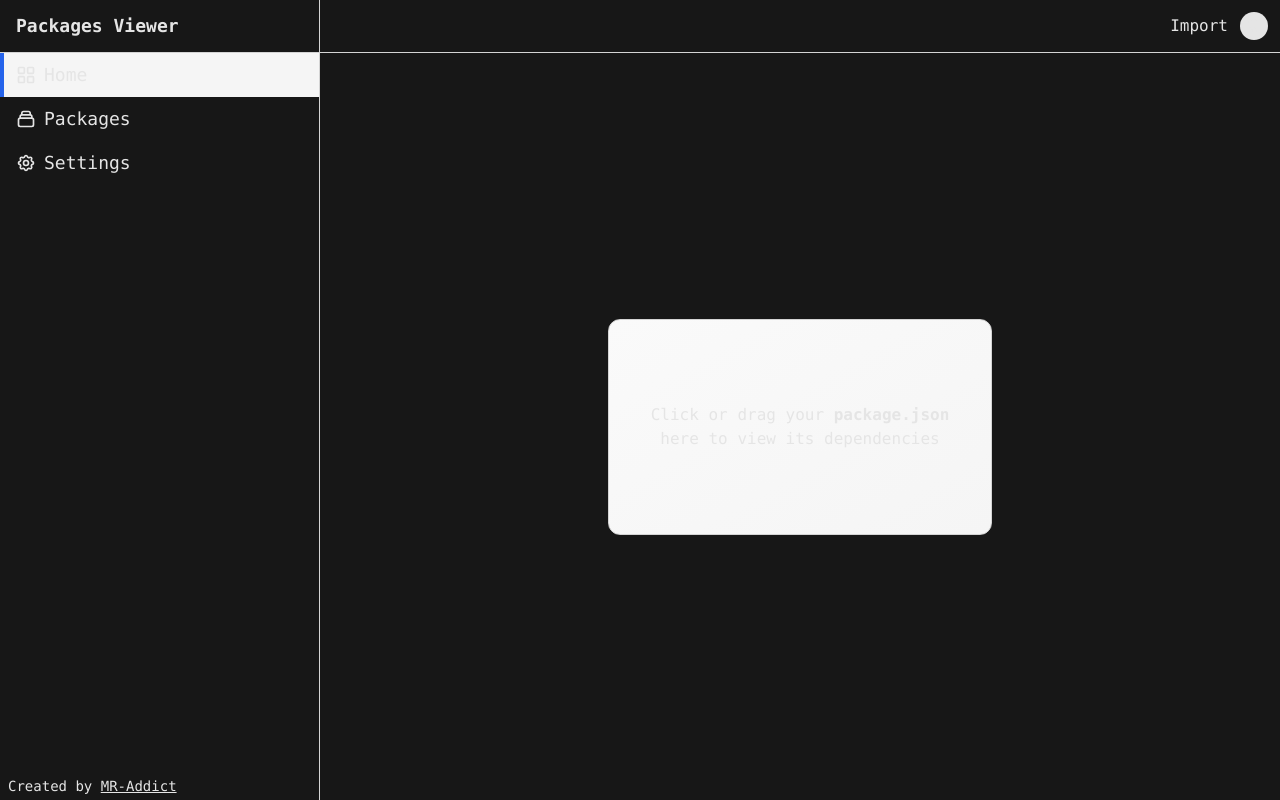
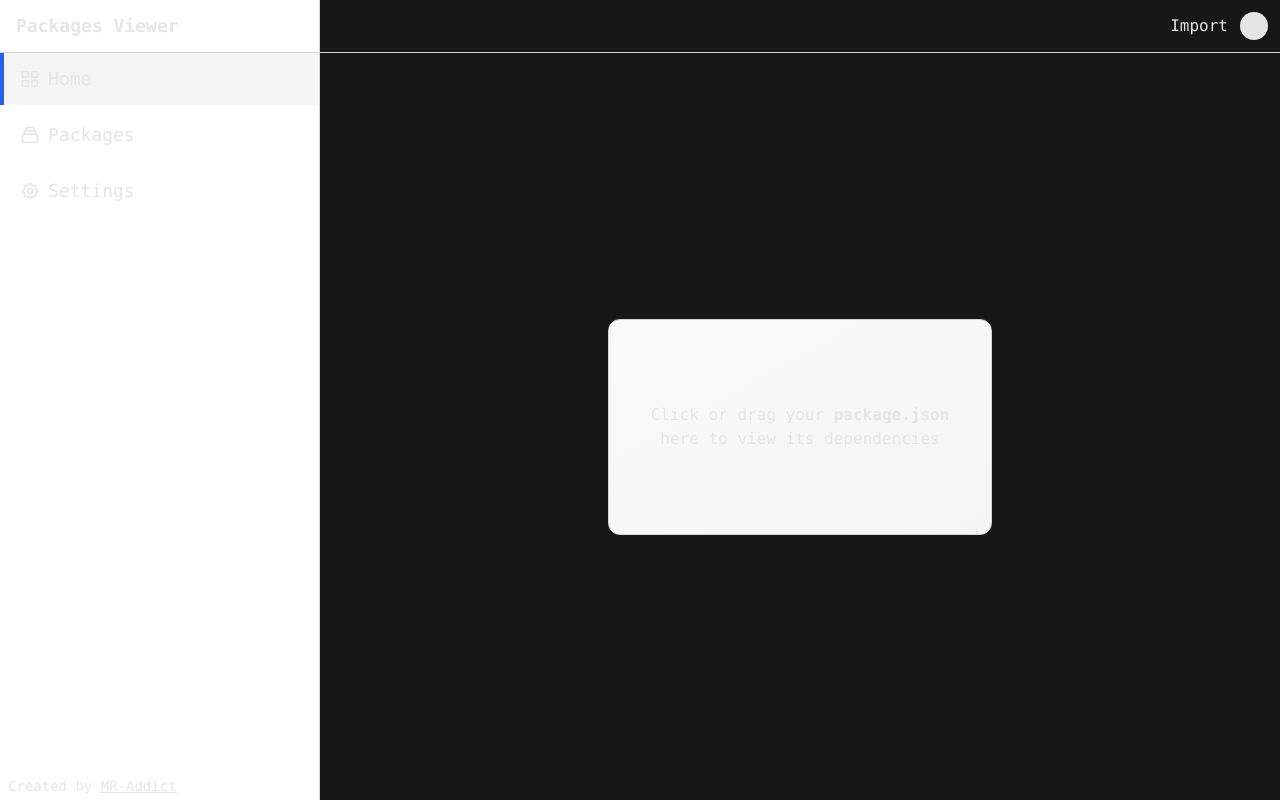
Before and after one commit to MR-Addict/packages-viewer, a React (Vite) app: page /#/ in a window 1280 px wide. Built offline with nearby package versions, Linux system fonts and the light colour scheme.

Commit message:
impr: improve sidebar toggle method

```diff
--- a/package.json
+++ b/package.json
@@ -4,7 +4,7 @@
   "version": "0.0.0",
   "type": "module",
   "scripts": {
-    "dev": "vite",
+    "dev": "vite --host",
     "preview": "vite preview",
     "build": "tsc -b && vite build",
     "format": "prettier -c --write ."
--- a/src/app.module.css
+++ /dev/null
@@ -1,15 +0,0 @@
-.container {
-  @apply flex-1 flex flex-col;
-
-  & .content {
-    @apply flex-1 p-4 flex flex-col;
-  }
-
-  &.open-sidebar {
-    @apply overflow-x-hidden;
-
-    & .content {
-      width: calc(100vw + var(--sidebar-width));
-    }
-  }
-}
--- a/src/app.tsx
+++ b/src/app.tsx
@@ -1,23 +1,17 @@
-import clsx from "clsx";
 import { Outlet } from "react-router-dom";
 
 import Navbar from "./components/Navbar";
 import Sidebar from "./components/Sidebar";
 
-import style from "./app.module.css";
-import { useAppContext } from "./contexts/app";
-
 export default function App() {
-  const { openSidebar } = useAppContext();
-
   return (
-    <main>
+    <main className="flex-1 flex flex-col lg:flex-row">
       <Sidebar />
 
-      <section className={clsx(style.container, { [style["open-sidebar"]]: openSidebar })}>
+      <section className="flex-1 flex flex-col">
         <Navbar />
 
-        <div className={style.content}>
+        <div className="p-4 flex-1 flex flex-col">
           <Outlet />
         </div>
       </section>
--- a/src/components/Sidebar/index.module.css
+++ b/src/components/Sidebar/index.module.css
@@ -1,15 +1,13 @@
 .wrapper {
   height: 100vh;
   height: 100dvh;
-  transition: width 500ms;
-  width: var(--sidebar-width);
+  transition: width 300ms;
 
-  @apply flex flex-col sticky lg:top-0 c-border-r overflow-hidden whitespace-nowrap;
+  @apply overflow-hidden whitespace-nowrap;
+  @apply z-10 w-0 flex flex-col fixed lg:sticky top-0 bg-white dark:bg-neutral-900;
 
-  @media (width < 1024px) {
-    &.hide {
-      width: 0;
-    }
+  &.active {
+    @apply w-80 c-border-r;
   }
 }
 
@@ -18,11 +16,11 @@
 }
 
 .links {
-  @apply flex flex-col;
+  @apply flex flex-col gap-1;
 
   & .link {
     @apply border-l-4 border-l-transparent;
-    @apply flex flex-row items-center gap-2 py-2 px-3;
+    @apply flex flex-row items-center gap-2 py-3 pl-4;
 
     & h2 {
       @apply text-lg;
--- a/src/components/Sidebar/index.tsx
+++ b/src/components/Sidebar/index.tsx
@@ -1,19 +1,23 @@
 import clsx from "clsx";
-import { useMemo } from "react";
+import { useMemo, useRef } from "react";
 import { Link, useLocation } from "react-router-dom";
 
 import style from "./index.module.css";
+import useClickOutside from "@/hooks/useClickOutside";
+
 import { sidebar } from "@/data/sidebar";
 import { useAppContext } from "@/contexts/app";
 
 export default function Sidebar() {
   const location = useLocation();
-  const { openSidebar, setOpenSidebar } = useAppContext();
-
+  const sidebarRef = useRef<HTMLDivElement>(null);
+  const { windowSize, openSidebar, setOpenSidebar } = useAppContext();
   const root = useMemo(() => location.pathname.split("/").slice(0, 2).join("/"), [location.pathname]);
 
+  useClickOutside(() => windowSize.width < 1024 && setOpenSidebar(false), sidebarRef, [windowSize.width]);
+
   return (
-    <nav className={clsx(style.wrapper, { [style.hide]: !openSidebar })}>
+    <nav ref={sidebarRef} className={clsx(style.wrapper, { [style.active]: windowSize.width >= 1024 || openSidebar })}>
       <h1 className={style.logo}>Packages Viewer</h1>
 
       <ul className={style.links}>
--- a/src/contexts/app/index.tsx
+++ b/src/contexts/app/index.tsx
@@ -1,16 +1,20 @@
 "use client";
 
 import usePersistantState from "@/hooks/usePersistantState";
-import { createContext, useContext, Dispatch, SetStateAction } from "react";
+import { createContext, useContext, Dispatch, SetStateAction, useState, useEffect } from "react";
 
 interface AppContextProps {
   openSidebar: boolean;
   setOpenSidebar: Dispatch<SetStateAction<boolean>>;
+
+  windowSize: { width: number; height: number };
 }
 
 const AppContext = createContext<AppContextProps>({
   openSidebar: false,
-  setOpenSidebar: () => {}
+  setOpenSidebar: () => {},
+
+  windowSize: { width: 768, height: 0 }
 });
 
 interface AppContextProviderProps {
@@ -18,13 +22,30 @@ interface AppContextProviderProps {
 }
 
 export const AppContextProvider = ({ children }: AppContextProviderProps) => {
+  const [windowSize, setWindowSize] = useState({ width: 1024, height: 0 });
   const [openSidebar, setOpenSidebar] = usePersistantState("open-sidebar", false);
+
+  useEffect(() => {
+    function handleResize() {
+      setWindowSize({
+        width: window.innerWidth,
+        height: window.innerHeight
+      });
+    }
+
+    window.addEventListener("resize", handleResize);
+    handleResize();
+
+    return () => window.removeEventListener("resize", handleResize);
+  }, []);
 
   return (
     <AppContext.Provider
       value={{
         openSidebar,
-        setOpenSidebar
+        setOpenSidebar,
+
+        windowSize
       }}
     >
       {children}
--- /dev/null
+++ b/src/hooks/useClickOutside.ts
@@ -0,0 +1,21 @@
+import { DependencyList, useEffect } from "react";
+
+export default function useClickOutside<T extends Element = HTMLDivElement>(
+  handler: (event: MouseEvent | TouchEvent) => void,
+  ref: React.RefObject<T>,
+  deps?: DependencyList
+) {
+  useEffect(() => {
+    const listener = (event: MouseEvent | TouchEvent) => {
+      if (!ref.current || (ref.current && !ref.current.contains(event.target as Node))) handler(event);
+    };
+
+    document.addEventListener("mousedown", listener);
+    document.addEventListener("touchstart", listener);
+
+    return () => {
+      document.removeEventListener("mousedown", listener);
+      document.removeEventListener("touchstart", listener);
+    };
+  }, [ref, handler, deps]);
+}
--- a/src/main.css
+++ b/src/main.css
@@ -2,20 +2,9 @@
 @tailwind components;
 @tailwind utilities;
 
-body {
+#root {
   height: 100vh;
   height: 100dvh;
-  --sidebar-width: 16rem;
 
-  @apply font-mono dark:bg-neutral-900 c-text-900;
+  @apply flex flex-col font-mono bg-white dark:bg-neutral-900 c-text-900;
 }
-
-main {
-  @apply flex md:flex-row;
-}
-
-@media (min-width: 1024px) {
-  body {
-    --sidebar-width: 20rem;
-  }
-}
```
